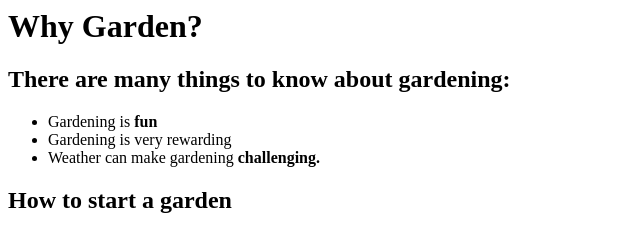
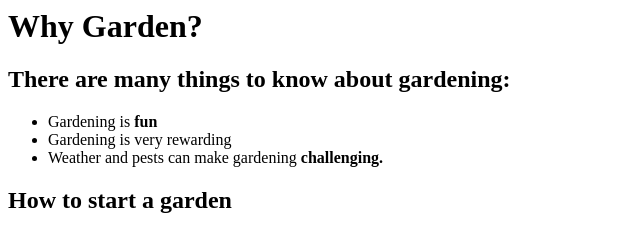
Before and after one commit to rsmith220/DaisyDays, a plain HTML site: page index.html in a window 1280 px wide. Shown: the top 231 px of the page, without its empty margins (0-640 px from the left). Drawn offline with Linux system fonts and the light colour scheme.

Commit message:
Update index.html

```diff
--- a/index.html
+++ b/index.html
@@ -5,7 +5,7 @@
 <ul>
     <li>Gardening is <strong> fun </strong> </li>
 <li>Gardening is very rewarding</li>
-<li> Weather can make gardening <strong> challenging. </strong>
+<li> Weather  and pests can make gardening <strong> challenging. </strong>
 </li>
 </ul>
 <p> </p>
```
